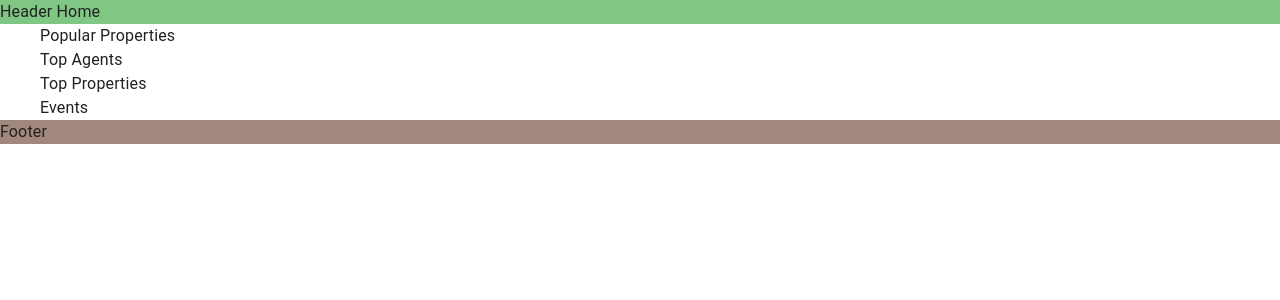
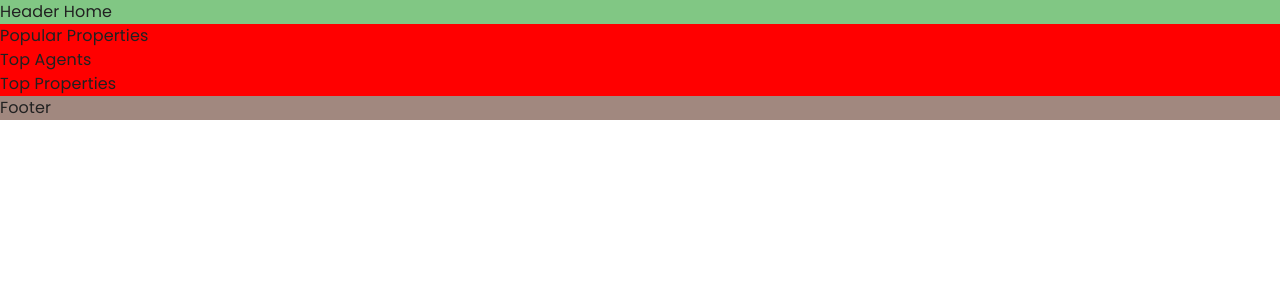
Before and after one commit to baxodirmamatvaliev-del/nestar-demo, a Next.js app: page / in a window 1280 px wide. Shown: the top 300 px of the page. Built offline with nearby package versions, Linux system fonts and the light colour scheme.

Commit message:
feat: SASS intagration

```diff
--- a/pages/_app.tsx
+++ b/pages/_app.tsx
@@ -4,6 +4,7 @@
 import { CssBaseline } from "@mui/material";
 import { light } from "../scss/MaterialTheme";
 import { useState } from "react";
+import "../scss/app.scss"
 
 export default function App({ Component, pageProps }: AppProps) {
   const [theme] = useState(() => createTheme(light as ThemeOptions));
--- a/pages/_document.tsx
+++ b/pages/_document.tsx
@@ -14,7 +14,7 @@
 
       <meta
          name="keyword"
-          content={"nestar , nestar.us, devex mern, mern nestjs fullstack"} />
+         content={"nestar , nestar.us, devex mern, mern nestjs fullstack"} />
        <meta  name="description" content={
         "Buy and sell properties anywhere anytime in South Korea. |" +
         "Покупайте и продавайте недвижимость в любом месте и в любое время в Южной Кореa |"+
--- a/pages/index.tsx
+++ b/pages/index.tsx
@@ -4,14 +4,19 @@
 
 const Home: NextPage =() => {
   return (
-      <Container>
+      <Stack>
         <Stack flexDirection={"column"}>
-          <Box>Popular Properties</Box>
-          <Box>Top Agents</Box>
-          <Box>Top Properties</Box>
-          <Box>Events</Box>
+          <Stack>
+            <Stack className="container">Popular Properties</Stack>
+          </Stack>
+             <Stack>
+            <Stack className="container">Top Agents</Stack>
+          </Stack>
+               <Stack>
+            <Stack className="container">Top Properties</Stack>
+          </Stack>
         </Stack>
-      </Container>
+      </Stack>
   );
 }
 
--- /dev/null
+++ b/scss/app.scss
@@ -0,0 +1,16 @@
+/** IMPORTS **/
+@import "variables.scss";
+@import "reset.scss";
+
+/**  VERSION PC **/
+#pc-wrap{
+    width: 100%;
+    height: 100%;
+    .container{
+        position: relative;
+        width: 1300px;
+        margin: 0 auto;
+        display: flex;
+        background: red;
+    }
+}
--- /dev/null
+++ b/scss/reset.scss
@@ -0,0 +1,157 @@
+/* RESET */
+
+html,
+body,
+div,
+span,
+applet,
+object,
+iframe,
+h1,
+h2,
+h3,
+h4,
+h5,
+h6,
+p,
+blockquote,
+pre,
+a,
+abbr,
+acronym,
+address,
+big,
+cite,
+code,
+del,
+dfn,
+em,
+img,
+ins,
+kbd,
+q,
+s,
+samp,
+small,
+strike,
+strong,
+sub,
+sup,
+tt,
+var,
+b,
+u,
+i,
+center,
+dl,
+dt,
+dd,
+ol,
+ul,
+li,
+fieldset,
+form,
+label,
+legend,
+table,
+caption,
+tbody,
+tfoot,
+thead,
+tr,
+th,
+td,
+article,
+aside,
+canvas,
+details,
+embed,
+figure,
+figcaption,
+footer,
+header,
+hgroup,
+menu,
+nav,
+output,
+ruby,
+section,
+summary,
+time,
+mark,
+audio,
+video,
+textarea {
+  margin: 0;
+  padding: 0;
+  border: 0;
+  font-size: 100%;
+  vertical-align: baseline;
+  font-family: $font;
+}
+article,
+aside,
+details,
+figcaption,
+figure,
+footer,
+header,
+hgroup,
+menu,
+nav,
+section {
+  display: block;
+}
+body {
+  line-height: 1;
+}
+ol,
+ul {
+  list-style: none;
+}
+a {
+  text-decoration: none;
+  color: inherit;
+}
+img {
+  vertical-align: bottom;
+  &.project_card {
+    width: 100%;
+    height: auto;
+    border-radius: 10px;
+  }
+}
+blockquote,
+q {
+  quotes: none;
+}
+blockquote:before,
+blockquote:after,
+q:before,
+q:after {
+  content: "";
+  content: none;
+}
+table {
+  border-collapse: collapse;
+  border-spacing: 0;
+}
+input[type="text"]::-ms-clear,
+input[type="text"]::-ms-reveal,
+input[type="password"]::-ms-clear,
+input[type="password"]::-ms-reveal {
+  display: none;
+  width: 0;
+  height: 0;
+}
+textarea:focus {
+  outline: 0;
+}
+#simple-tabpanel-all {
+  & > div {
+    padding: 0;
+  }
+}
+.css-10klw3m {
+  height: auto;
+}
--- /dev/null
+++ b/scss/variables.scss
@@ -0,0 +1,5 @@
+/** VARIABLES **/
+
+@import url('https://fonts.googleapis.com/css2?family=Poppins:ital,wght@0,100;0,200;0,300;0,400;0,500;0,600;0,700;0,800;0,900;1,100;1,200;1,300;1,400;1,500;1,600;1,700;1,800;1,900&display=swap');
+
+$font: 'Poppins', sans-serif;
```
Also changed, not shown: package.json (+6 -4 lines), 2 other files (tests, documents, lock files or other folders).
